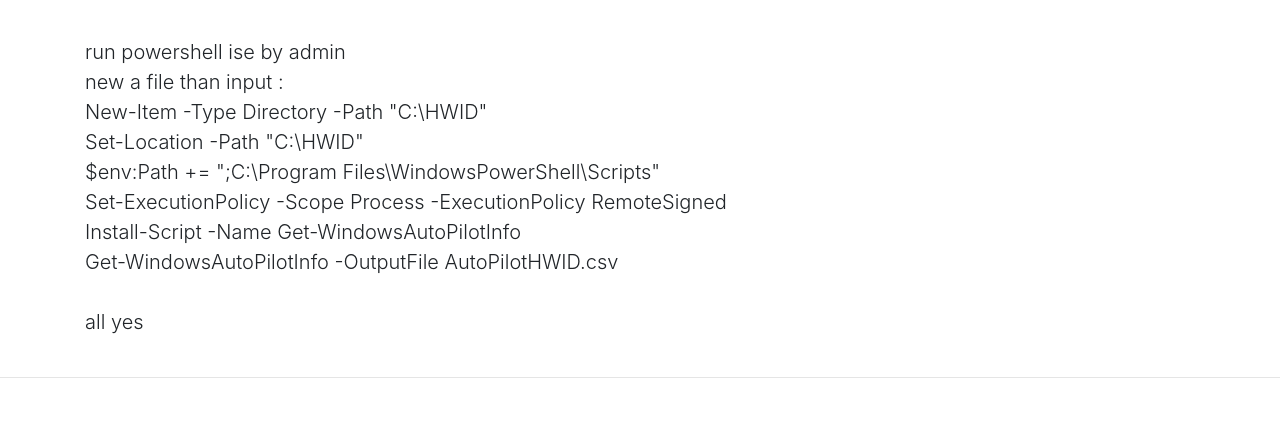
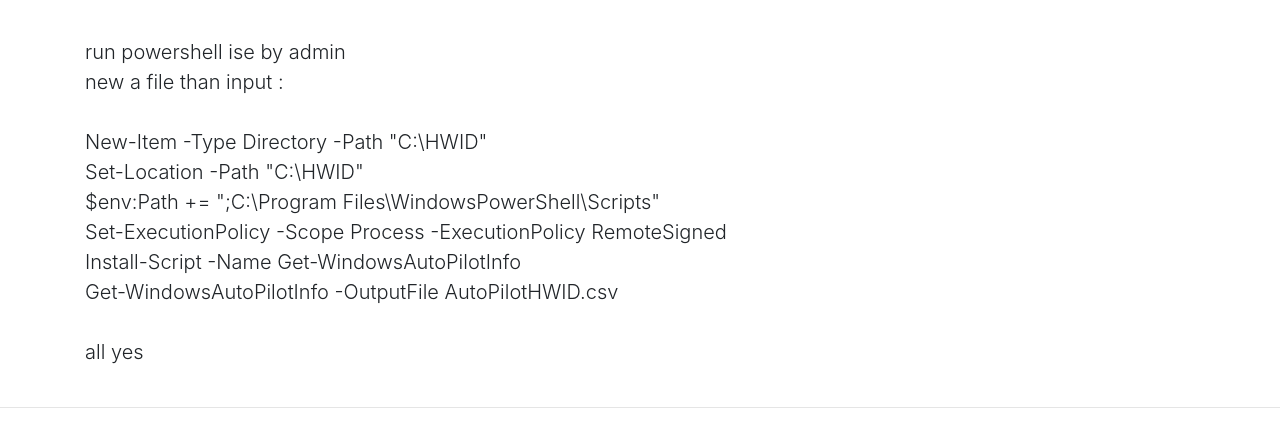
Before and after one commit to zhen246/zhen246.github.io, a website: page 001.html in a window 1280 px wide. Shown: the part 145-592 px from the top of the page. Drawn offline with Linux system fonts and the light colour scheme.

Commit message:
Update 001.html

```diff
--- a/001.html
+++ b/001.html
@@ -71,7 +71,7 @@
             <h4></h4>
             <p>
               run powershell ise by admin<br>
-              new a file than input :<br>
+              new a file than input :<br><br>
 
               New-Item -Type Directory -Path "C:\HWID"<br>
               Set-Location -Path "C:\HWID"<br>
```
